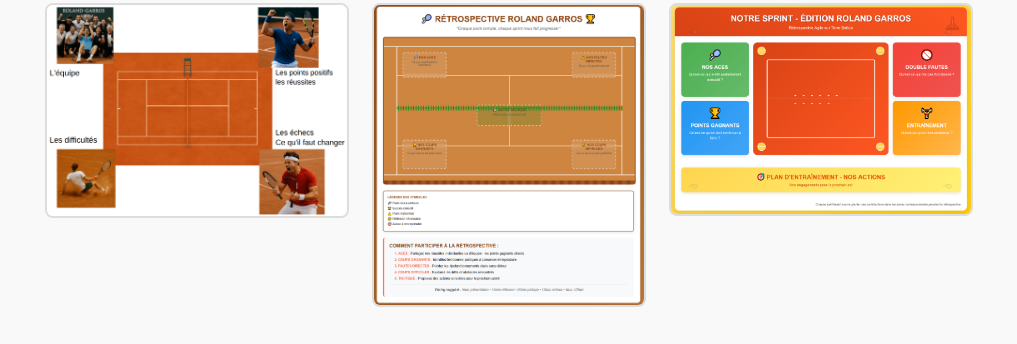
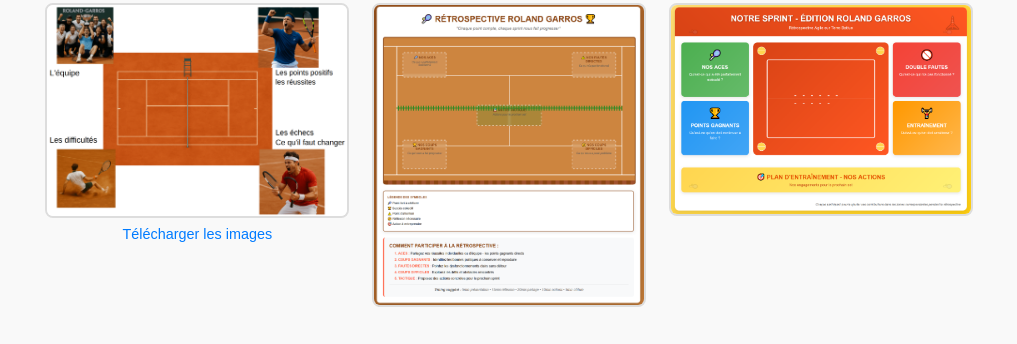
Before and after one commit to AgileAndDevOpsToolkit/retro-templates, a plain HTML site: page index.html in a window 1280 px wide. Shown: the part 1212-1556 px from the top of the page, without its empty margins (131-1148 px from the left). Drawn offline with Linux system fonts and the light colour scheme.

Commit message:
Regénération Indew suite au renommage de fichier

```diff
--- a/index.html
+++ b/index.html
@@ -104,6 +104,7 @@
     <div class="gallery">
                     <div class="card">
                 <img src="RolandGarros/2025-06-01 21_23_48-Retro RolangGarros-Klaxoon.png" alt="2025-06-01 21_23_48-Retro RolangGarros-Klaxoon.png" onclick="openLightbox(this.src)">
+                                    <a class="download-link" href="RolandGarros/2025-06-01 21_23_48-Retro RolangGarros-Klaxoon.zip" download>Télécharger les images</a>
                             </div>
                     <div class="card">
                 <img src="RolandGarros/2025-06-02 Claude Sonnet 4 - Rétro Roland Garros.png" alt="2025-06-02 Claude Sonnet 4 - Rétro Roland Garros.png" onclick="openLightbox(this.src)">
```
